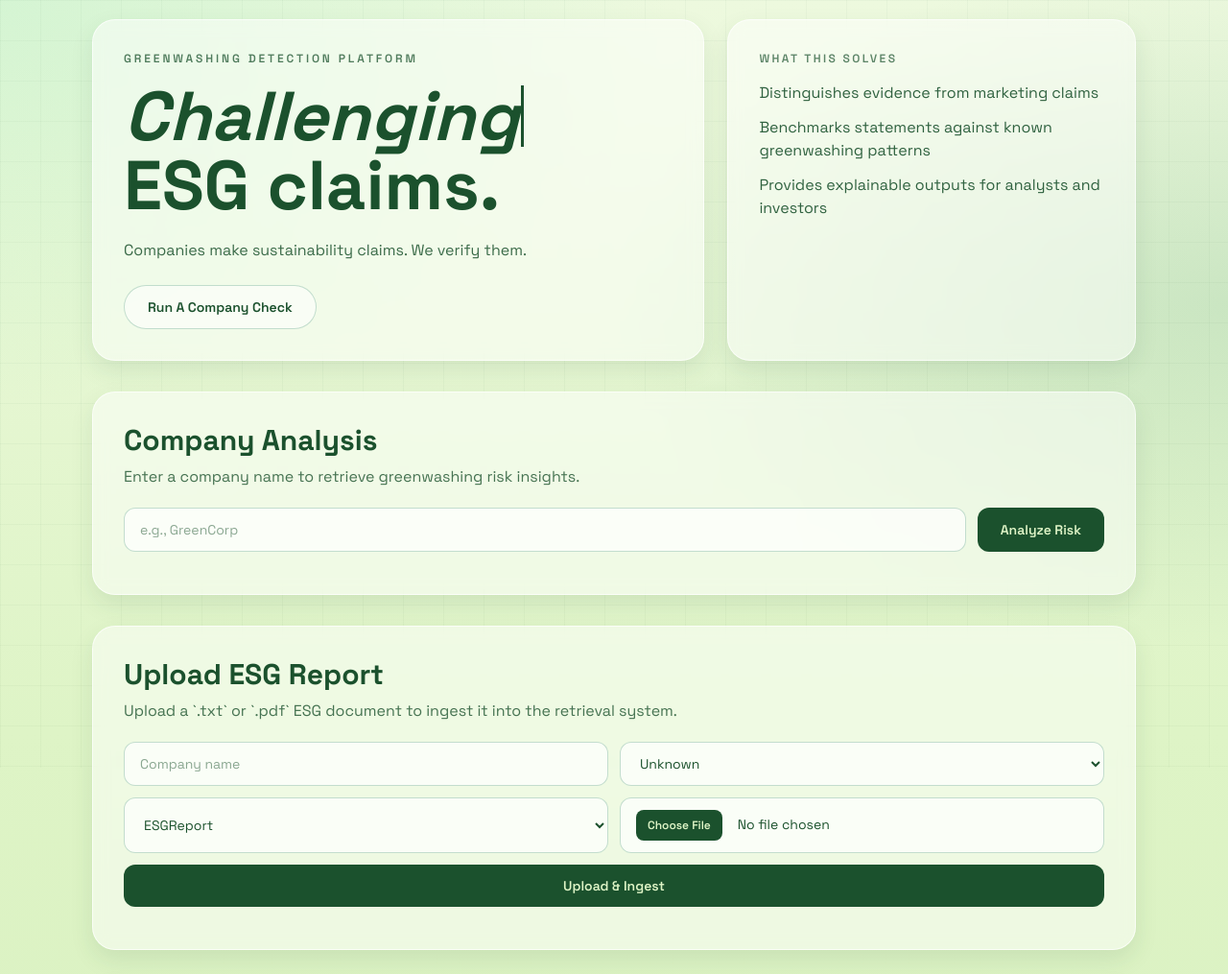
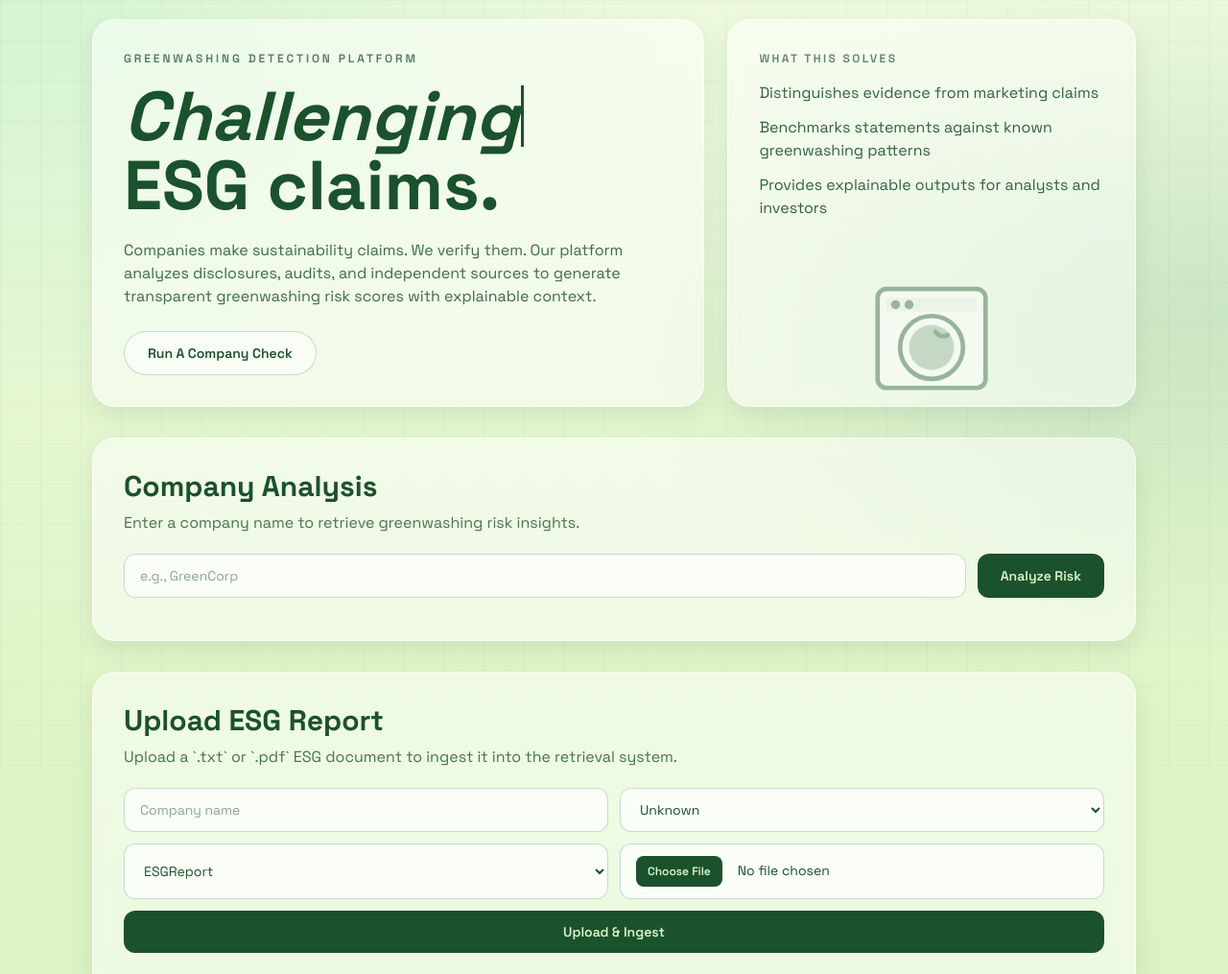
Before and after one commit to hiderrick/greenwashing-detection, a plain HTML site: page frontend/index.html in a window 1280 px wide. Shown: the top 1015 px of the page at 96% size. Drawn offline with nearby package versions, Linux system fonts and the light colour scheme.

Commit message:
washing machine

```diff
--- a/frontend/index.html
+++ b/frontend/index.html
@@ -115,7 +115,8 @@
     <div id="ui-layer">
       <div class="mx-auto w-full max-w-6xl px-4 pb-16 pt-5 sm:px-6 lg:px-8">
         <header class="mb-8 grid gap-6 lg:grid-cols-[1.2fr_0.8fr]">
-          <section class="glass rounded-3xl p-6 sm:p-8">
+          <section class="glass relative overflow-hidden rounded-3xl p-6 sm:p-8">
+            <div class="relative z-10">
               <p class="text-xs font-semibold uppercase tracking-[0.24em] text-evergreen/75">Greenwashing Detection Platform</p>
               <h1 class="cd-headline letters mt-4 text-4xl font-bold leading-[0.92] text-evergreen sm:text-6xl lg:text-7xl">
                 <span class="cd-words-wrapper">
@@ -128,18 +129,32 @@
                 <span class="inline-block">ESG claims.</span>
               </h1>
               <p class="mt-5 max-w-2xl text-sm leading-relaxed text-evergreen/85 sm:text-base">
-              Companies make sustainability claims. We verify them.
+                Companies make sustainability claims. We verify them. Our platform analyzes disclosures, audits, and independent sources to generate transparent greenwashing risk scores with explainable context.
               </p>
               <a href="#analyze" class="mt-6 inline-flex items-center rounded-full border border-jade/25 bg-white/55 px-6 py-3 text-sm font-semibold text-evergreen transition hover:bg-white/75">Run A Company Check</a>
+            </div>
           </section>
 
-          <section class="glass rounded-3xl p-6 sm:p-8">
+          <section class="glass relative overflow-hidden rounded-3xl p-6 sm:p-8">
             <p class="text-xs font-semibold uppercase tracking-[0.2em] text-evergreen/70">What This Solves</p>
             <ul class="mt-4 space-y-3 text-sm text-evergreen/90 sm:text-base">
               <li>Distinguishes evidence from marketing claims</li>
               <li>Benchmarks statements against known greenwashing patterns</li>
               <li>Provides explainable outputs for analysts and investors</li>
             </ul>
+
+            <!-- Cartoonish Washing Machine -->
+            <div class="absolute bottom-0 left-1/2 -translate-x-1/2 opacity-20 lg:opacity-40">
+              <svg width="150" height="150" viewBox="0 0 64 64" fill="none" xmlns="http://www.w3.org/2000/svg" class="text-evergreen">
+                <rect x="8" y="12" width="48" height="44" rx="4" stroke="currentColor" stroke-width="2" fill="white" />
+                <circle cx="32" cy="38" r="14" stroke="currentColor" stroke-width="2" />
+                <circle cx="32" cy="38" r="10" fill="currentColor" class="opacity-10 animate-pulse" />
+                <rect x="12" y="16" width="40" height="6" rx="1" fill="currentColor" class="opacity-10" />
+                <circle cx="16" cy="19" r="2" fill="currentColor" />
+                <circle cx="22" cy="19" r="2" fill="currentColor" />
+                <path d="M28 38C28 35.7909 29.7909 34 32 34" stroke="currentColor" stroke-width="2" stroke-linecap="round" class="origin-center animate-[spin_3s_linear_infinite]" />
+              </svg>
+            </div>
           </section>
         </header>
 
```
Lines whose indentation alone changed are shown as unchanged.
